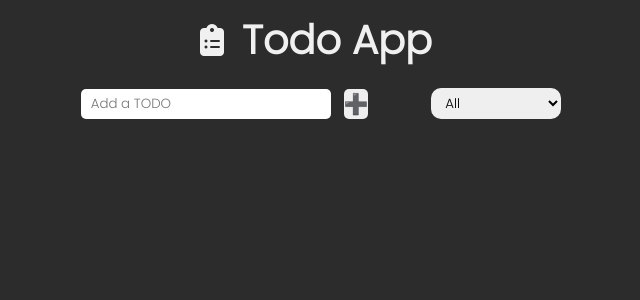
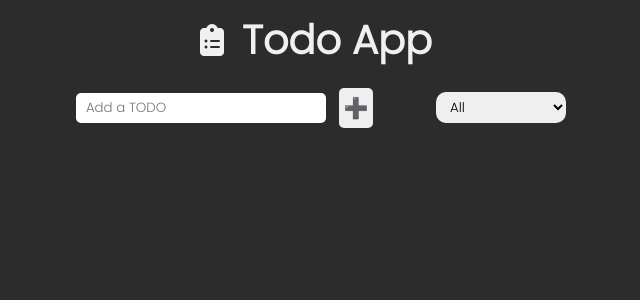
Before and after one commit to tusharkandpal/Todo-react-app, a React (Create React App) app: page / in a window 1280 px wide. Shown: the top 300 px of the page, without its empty margins (319-959 px from the left). Built offline with nearby package versions, Linux system fonts and the light colour scheme.

Commit message:
chore: style changes

```diff
--- a/src/App.css
+++ b/src/App.css
@@ -22,6 +22,7 @@ body {
   cursor: pointer;
   font-size: 20px;
   border-radius: 5px;
+  padding: 0.3rem;
 }
 .flex {
   display: flex;
```
